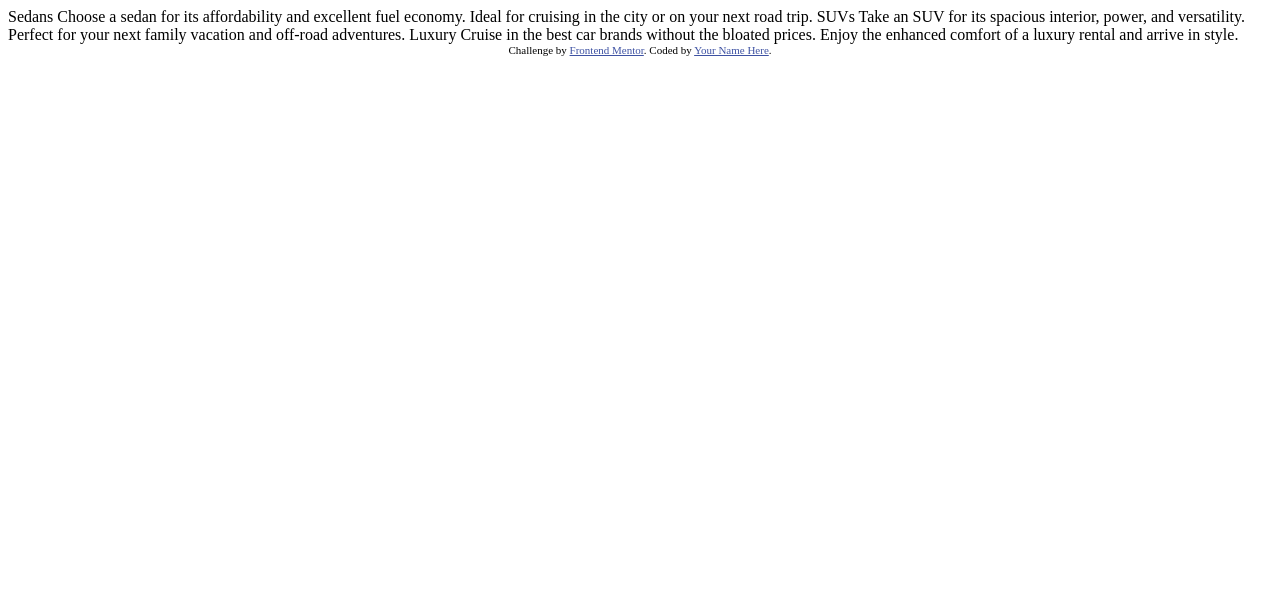
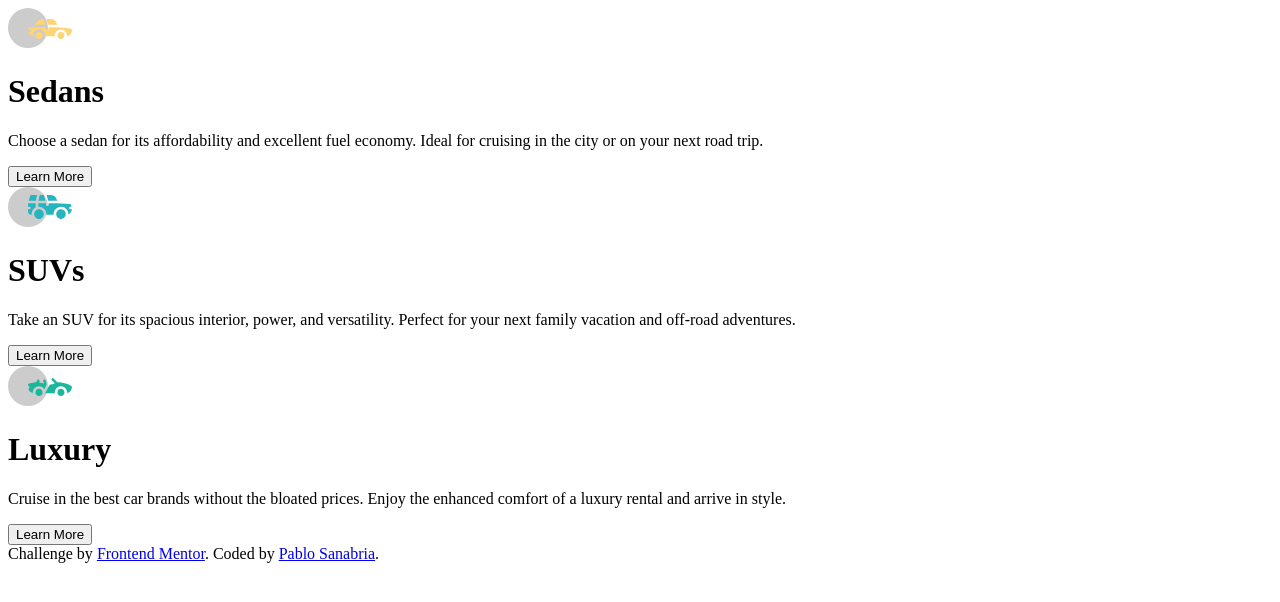
Before and after one commit to PabloESanabriaQ/3-column-preview-card-component-main, a plain HTML site: page index.html in a window 1280 px wide. Drawn offline with Linux system fonts and the light colour scheme.

Commit message:
added initial html structure

```diff
--- a/index.html
+++ b/index.html
@@ -1,36 +1,44 @@
 <!DOCTYPE html>
 <html lang="en">
+
 <head>
   <meta charset="UTF-8">
-  <meta name="viewport" content="width=device-width, initial-scale=1.0"> <!-- displays site properly based on user's device -->
+  <meta name="viewport" content="width=device-width, initial-scale=1.0">
+  <!-- displays site properly based on user's device -->
 
   <link rel="icon" type="image/png" sizes="32x32" href="./images/favicon-32x32.png">
 
   <title>Frontend Mentor | 3-column preview card component</title>
+</head>
 
-  <!-- Feel free to remove these styles or customise in your own stylesheet 👍 -->
-  <style>
-    .attribution { font-size: 11px; text-align: center; }
-    .attribution a { color: hsl(228, 45%, 44%); }
-  </style>
-</head>
 <body>
+  <main>
+    <div>
+      <img src="./images/icon-sedans.svg" alt="sedans icon">
+      <h1>Sedans</h1>
+      <p>Choose a sedan for its affordability and excellent fuel economy. Ideal for cruising in the city
+        or on your next road trip.</p>
+      <button>Learn More</button>
+    </div>
+    <div>
+      <img src="./images/icon-suvs.svg" alt="suvs icon">
+      <h1>SUVs</h1>
+      <p>Take an SUV for its spacious interior, power, and versatility. Perfect for your next family vacation
+        and off-road adventures.</p>
+      <button>Learn More</button>
+    </div>
+    <div>
+      <img src="./images/icon-luxury.svg" alt="luxury icon">
+      <h1>Luxury</h1>
+      <p>Cruise in the best car brands without the bloated prices. Enjoy the enhanced comfort of a luxury
+        rental and arrive in style.</p>
+      <button>Learn More</button>
+    </div>
+  </main>
+  <footer class="attribution">
+    Challenge by <a href="https://www.frontendmentor.io?ref=challenge" target="_blank">Frontend Mentor</a>.
+    Coded by <a href="https://github.com/PabloESanabriaQ/">Pablo Sanabria</a>.
+  </footer>
+</body>
 
-  Sedans
-  Choose a sedan for its affordability and excellent fuel economy. Ideal for cruising in the city
-  or on your next road trip.
-
-  SUVs
-  Take an SUV for its spacious interior, power, and versatility. Perfect for your next family vacation
-  and off-road adventures.
-
-  Luxury
-  Cruise in the best car brands without the bloated prices. Enjoy the enhanced comfort of a luxury
-  rental and arrive in style.
-
-  <div class="attribution">
-    Challenge by <a href="https://www.frontendmentor.io?ref=challenge" target="_blank">Frontend Mentor</a>.
-    Coded by <a href="#">Your Name Here</a>.
-  </div>
-</body>
 </html>
--- /dev/null
+++ b/styles.css
@@ -0,0 +1,8 @@
+.attribution {
+    font-size: 11px;
+    text-align: center;
+}
+
+.attribution a {
+    color: hsl(228, 45%, 44%);
+}
```
